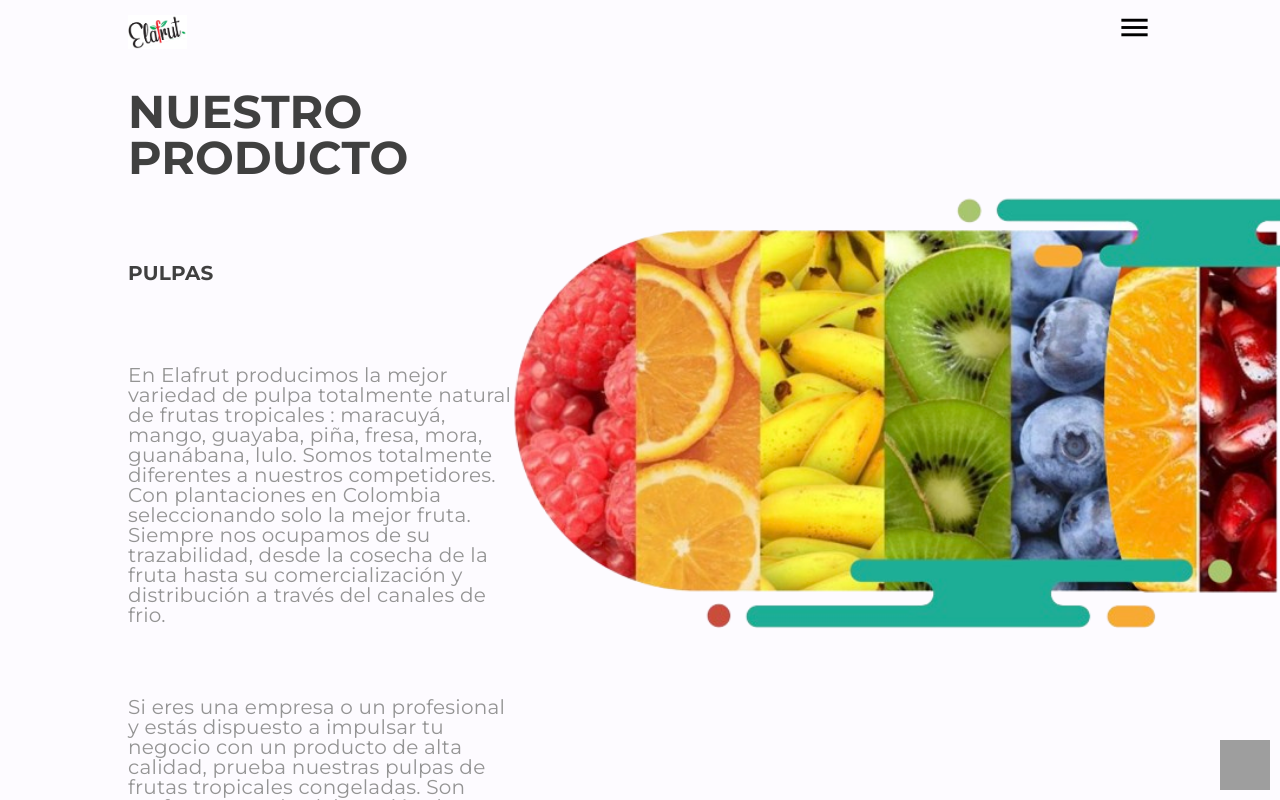
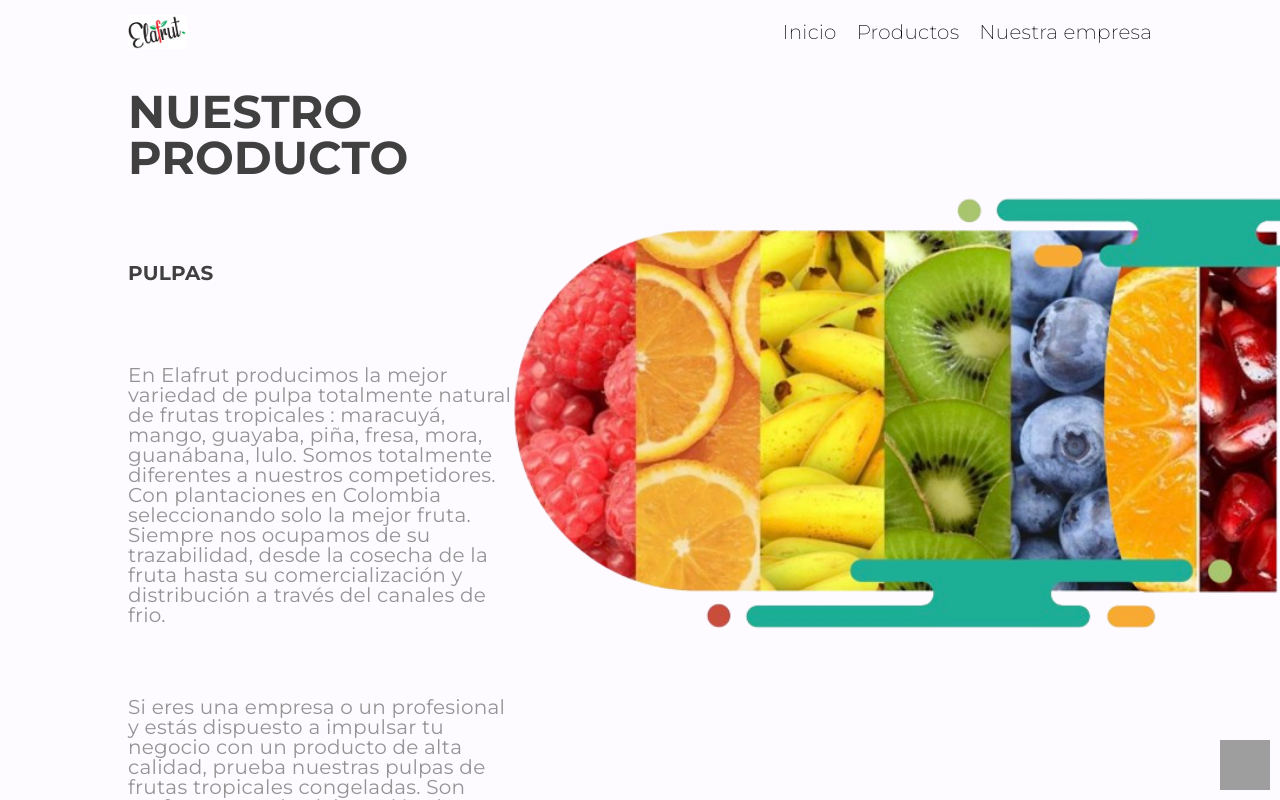
Before and after one commit to stivengm/helafrut_web, an Angular app: page / in a window 1280 px wide. Shown: the top 800 px of the page. Built offline with nearby package versions, Linux system fonts and the light colour scheme; grey boxes are pictures that could not be loaded.

Commit message:
FIX - Ajuste de navbar con dispositivos móviles.

```diff
--- a/src/app/components/layout/navbar/navbar.component.scss
+++ b/src/app/components/layout/navbar/navbar.component.scss
@@ -14,6 +14,9 @@
         flex: 1 1 auto;
     }
     .actions_routes_ocult {
+        display: none;
+    }
+    .actions_routes_ocult {
         .icon_menu {
             font-size: 35px;
             width: 35px;
--- a/src/app/components/layout/navbar/navbar.component.ts
+++ b/src/app/components/layout/navbar/navbar.component.ts
@@ -10,6 +10,12 @@ export class NavbarComponent {
 
   isOpenMenu = false;
 
+  ngOnInit() {
+    if (window.innerWidth > 768) {
+      this.isOpenMenu = true
+    }
+  }
+
   openActions() {
 
     this.isOpenMenu = !this.isOpenMenu
--- a/src/styles.scss
+++ b/src/styles.scss
@@ -9,6 +9,7 @@
     --mat-black-color: #000000;
     --mat-white-color: #FFFFFF;
     --mat-green-color: #1CAF96;
+    --mat-font-size-description: 18px;
 }
 
 html, body { height: 100%; }
@@ -69,6 +70,9 @@ body {
             -moz-box-shadow: 0px 8px 16px 0px rgba(150,150,150,1);
             box-shadow: 0px 8px 16px 0px rgba(150,150,150,1);
         }
+        .actions_routes_ocult {
+            display: none;
+        }
     }
 
     .content_home {
```
